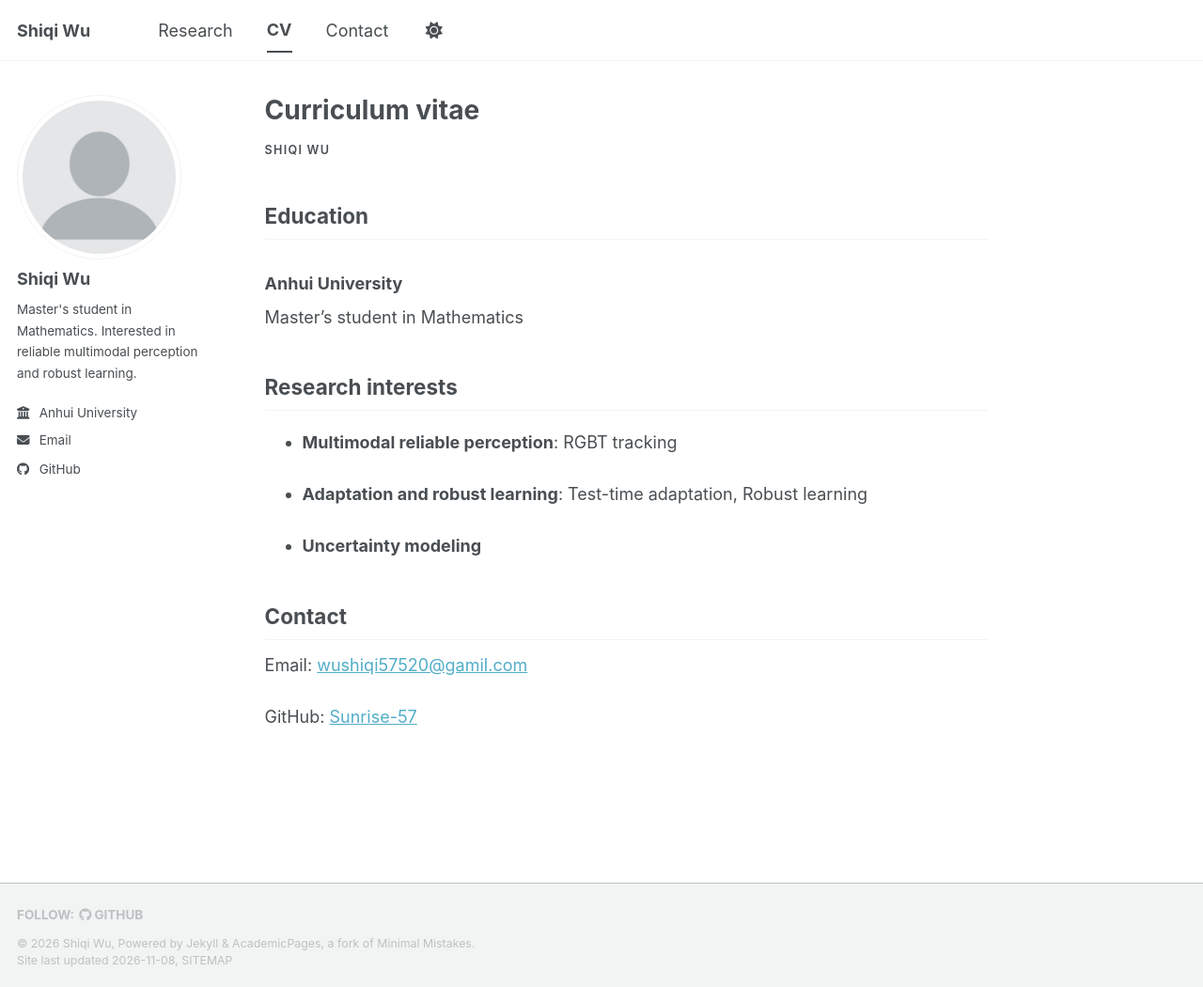
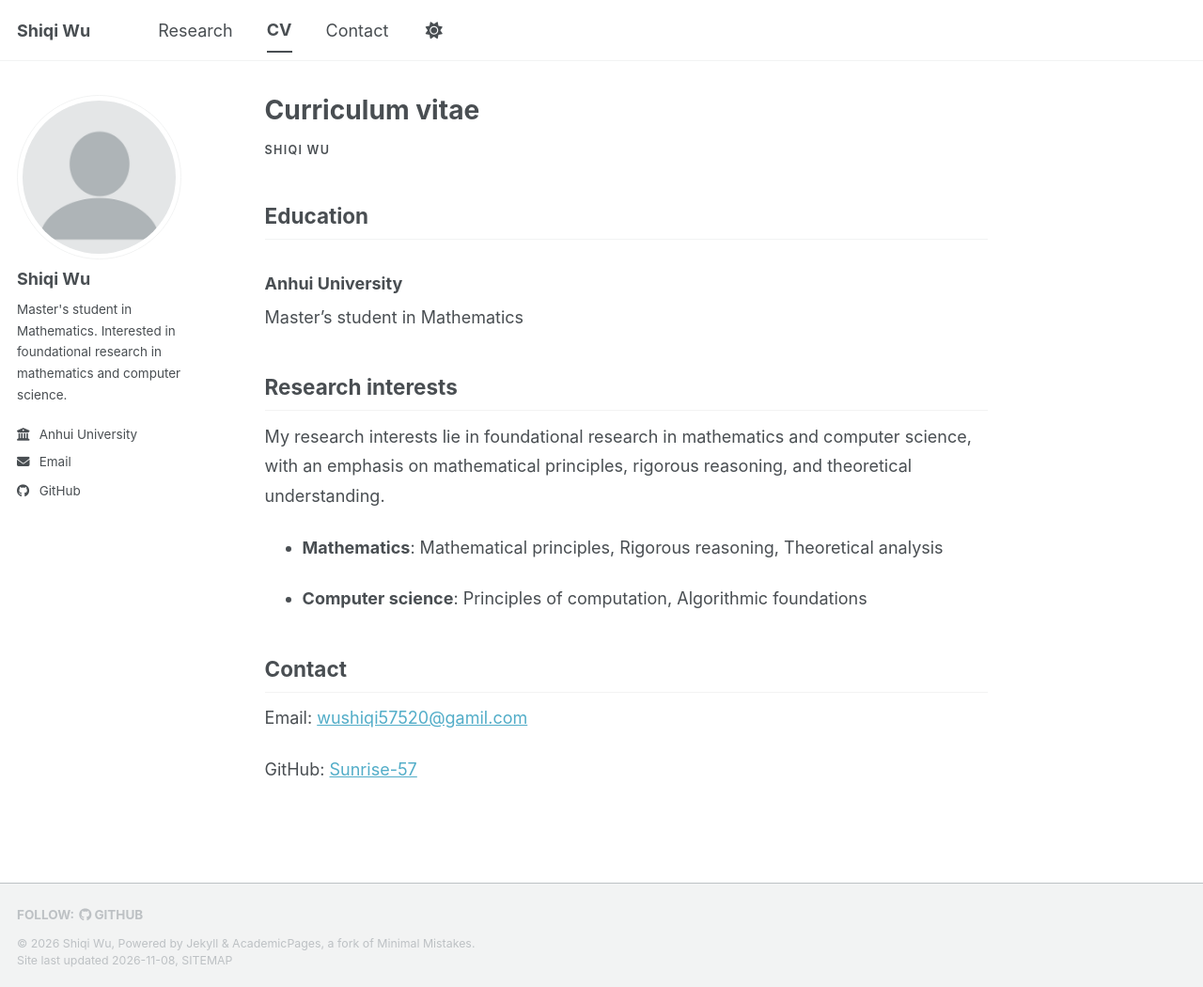
Before and after one commit to Sunrise-57/Sunrise-57.github.io, a Jekyll site: the page built from _pages/cv.md, in a window 1280 px wide and 1050 px high. Shown: the whole window at 94% size. Built offline with Jekyll 4.4.1, drawn with Linux system fonts in a browser that asks for light colours; a script bundle is joined from its source files by our own code; library files that are not in the unit come from our copies.

Commit message:
Emphasize foundational research in mathematics and computer science

```diff
--- a/_config.yml
+++ b/_config.yml
@@ -11,7 +11,7 @@ locale                   : "en-US"
 site_theme               : "default" # The available themes options are "default", "air", "sunrise", "mint", "dirt" and "contrast"
 title: "Shiqi Wu"
 name: &name "Shiqi Wu"
-description: &description "Master's student in Mathematics, Anhui University"
+description: &description "Shiqi Wu, a master's student in Mathematics at Anhui University, interested in foundational research in mathematics and computer science."
 title_separator          : "-"
 url: "https://sunrise-57.github.io"
 baseurl: ""
@@ -25,7 +25,7 @@ author:
   avatar           : "profile.png"
   name             : "Shiqi Wu"
   pronouns         : # example: "she/her"
-  bio              : "Master's student in Mathematics. Interested in reliable multimodal perception and robust learning."
+  bio              : "Master's student in Mathematics. Interested in foundational research in mathematics and computer science."
   location         :
   employer         : "Anhui University"
   uri              : # URL
--- a/_data/cv.json
+++ b/_data/cv.json
@@ -4,7 +4,7 @@
     "label": "Master's student in Mathematics",
     "email": "wushiqi57520@gamil.com",
     "website": "https://sunrise-57.github.io",
-    "summary": "Master's student in Mathematics at Anhui University. Research interests include multimodal reliable perception, RGBT tracking, test-time adaptation, uncertainty modeling, and robust learning.",
+    "summary": "Master's student in Mathematics at Anhui University. My research interests lie in foundational research in mathematics and computer science, with an emphasis on mathematical principles, rigorous reasoning, and theoretical understanding.",
     "profiles": [
       {
         "network": "GitHub",
@@ -25,21 +25,19 @@
   ],
   "interests": [
     {
-      "name": "Multimodal reliable perception",
+      "name": "Mathematics",
       "keywords": [
-        "RGBT tracking"
+        "Mathematical principles",
+        "Rigorous reasoning",
+        "Theoretical analysis"
       ]
     },
     {
-      "name": "Adaptation and robust learning",
+      "name": "Computer science",
       "keywords": [
-        "Test-time adaptation",
-        "Robust learning"
+        "Principles of computation",
+        "Algorithmic foundations"
       ]
-    },
-    {
-      "name": "Uncertainty modeling",
-      "keywords": []
     }
   ],
   "work": [],
--- a/_pages/cv.md
+++ b/_pages/cv.md
@@ -1,7 +1,7 @@
 ---
 layout: single
 title: "Curriculum vitae"
-description: "Education and research interests of Shiqi Wu."
+description: "Education and foundational research interests in mathematics and computer science of Shiqi Wu."
 permalink: /cv/
 author_profile: true
 redirect_from:
@@ -22,6 +22,8 @@ redirect_from:
 {% endfor %}
 
 ## Research interests
+
+My research interests lie in foundational research in mathematics and computer science, with an emphasis on mathematical principles, rigorous reasoning, and theoretical understanding.
 
 {% for interest in site.data.cv.interests %}
 - **{{ interest.name }}**{% if interest.keywords.size > 0 %}: {{ interest.keywords | join: ", " }}{% endif %}
```
Also changed, not shown: _pages/about.md (+7 -11 lines).
